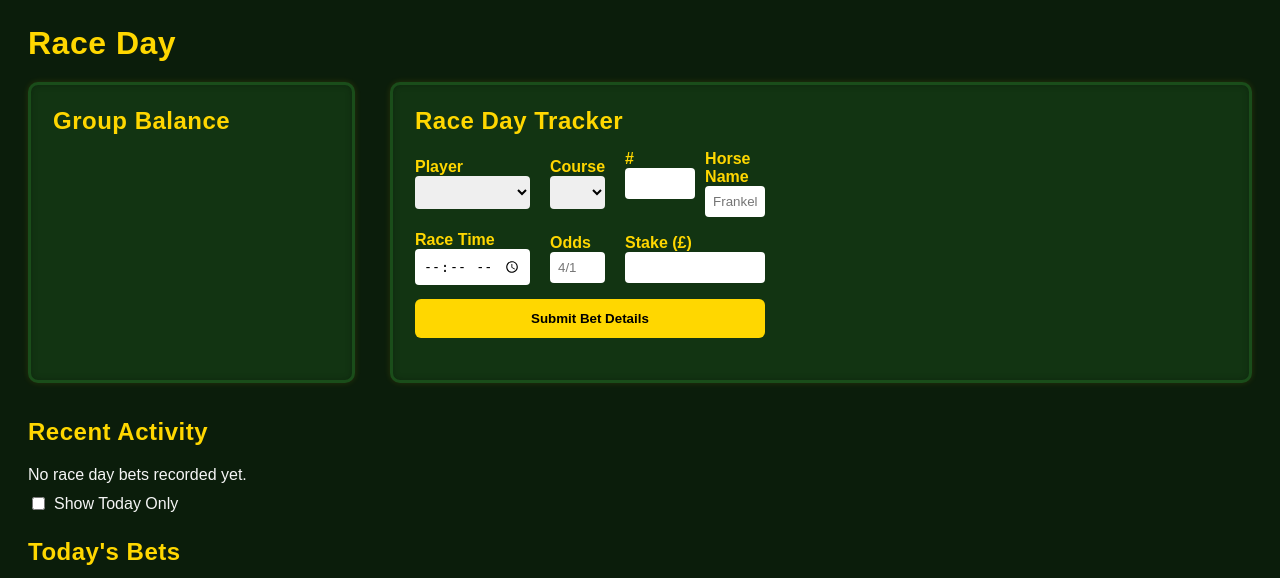
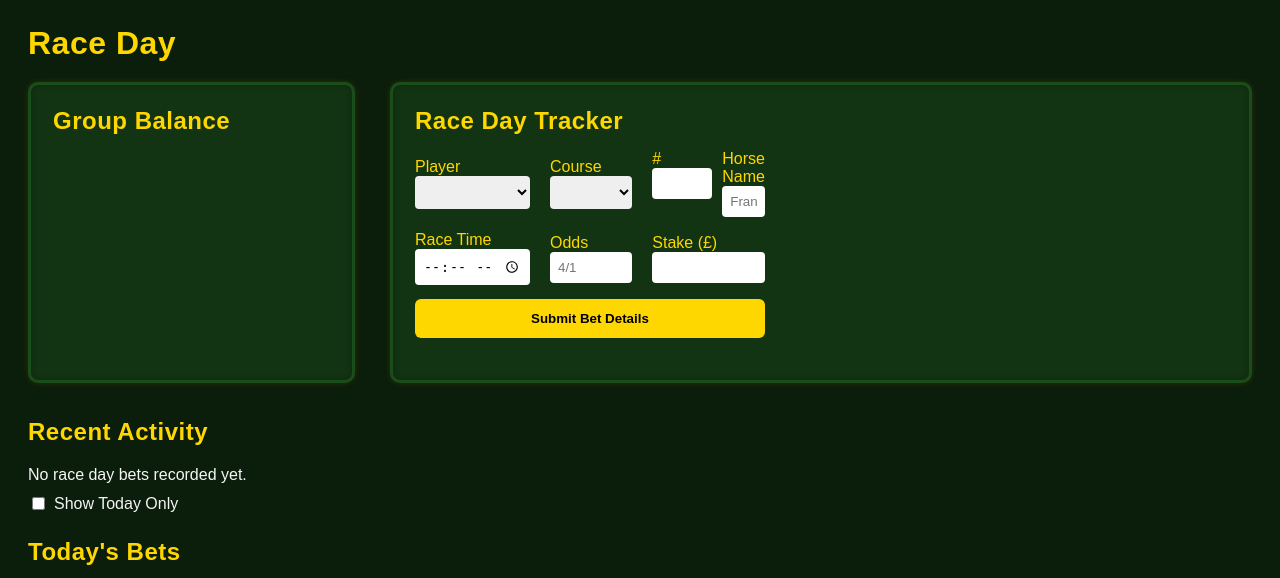
Before and after one commit to craignim1609-pixel/Horse-Racing-Tracker, a FastAPI app: page /raceday in a window 1280 px wide. Shown: the part 72-650 px from the top of the page. Run offline with FastAPI, Linux system fonts and the light colour scheme; lists and menus that the app fills with data are empty.

Commit message:
Update style.css

```diff
--- a/app/static/style.css
+++ b/app/static/style.css
@@ -512,14 +512,9 @@ h1, h2 {
 }
 .race-form {
     display: grid;
-    grid-template-columns: 1fr 1fr;
-    gap: 14px 20px; /* row gap, column gap */
+    grid-template-columns: 1fr 1fr 1fr; /* 3 columns */
+    gap: 14px 20px;
     align-items: center;
-}
-
-.race-form label {
-    font-weight: bold;
-    color: gold;
 }
 
 .race-form input,
@@ -528,20 +523,15 @@ h1, h2 {
     box-sizing: border-box;
 }
 
-.race-form .span-2 {
-    grid-column: span 2;
+.race-form .horse-group {
+    display: grid;
+    grid-template-columns: 60px 1fr; /* number box + name */
+    gap: 10px;
 }
 
 .race-form .span-3 {
-    grid-column: span 3;
+    grid-column: span 3; /* submit button full width */
 }
-
-.race-form .horse-group {
-    display: grid;
-    grid-template-columns: 70px 1fr;
-    gap: 10px;
-}
-
 
 .submit-btn {
     background: gold;
```
